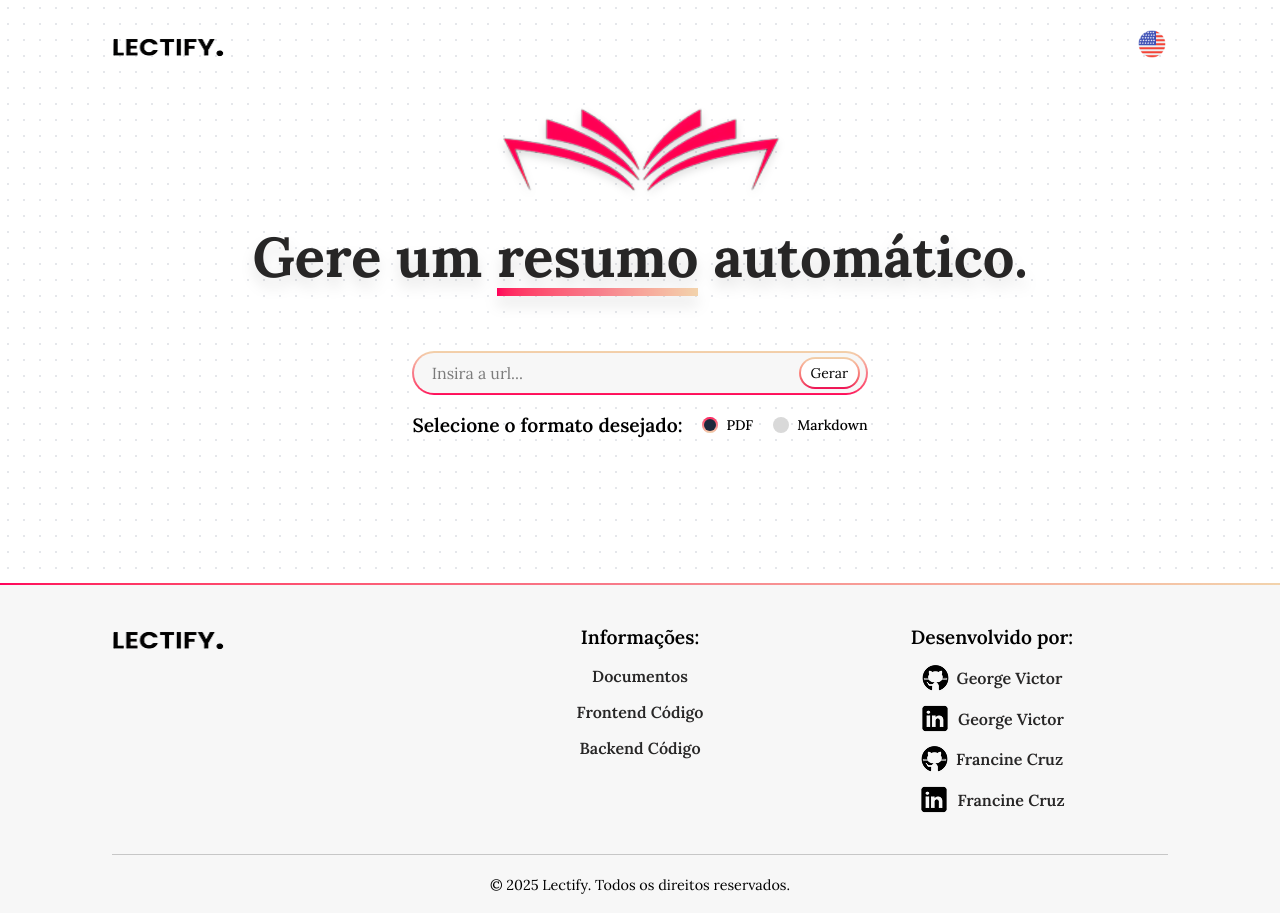
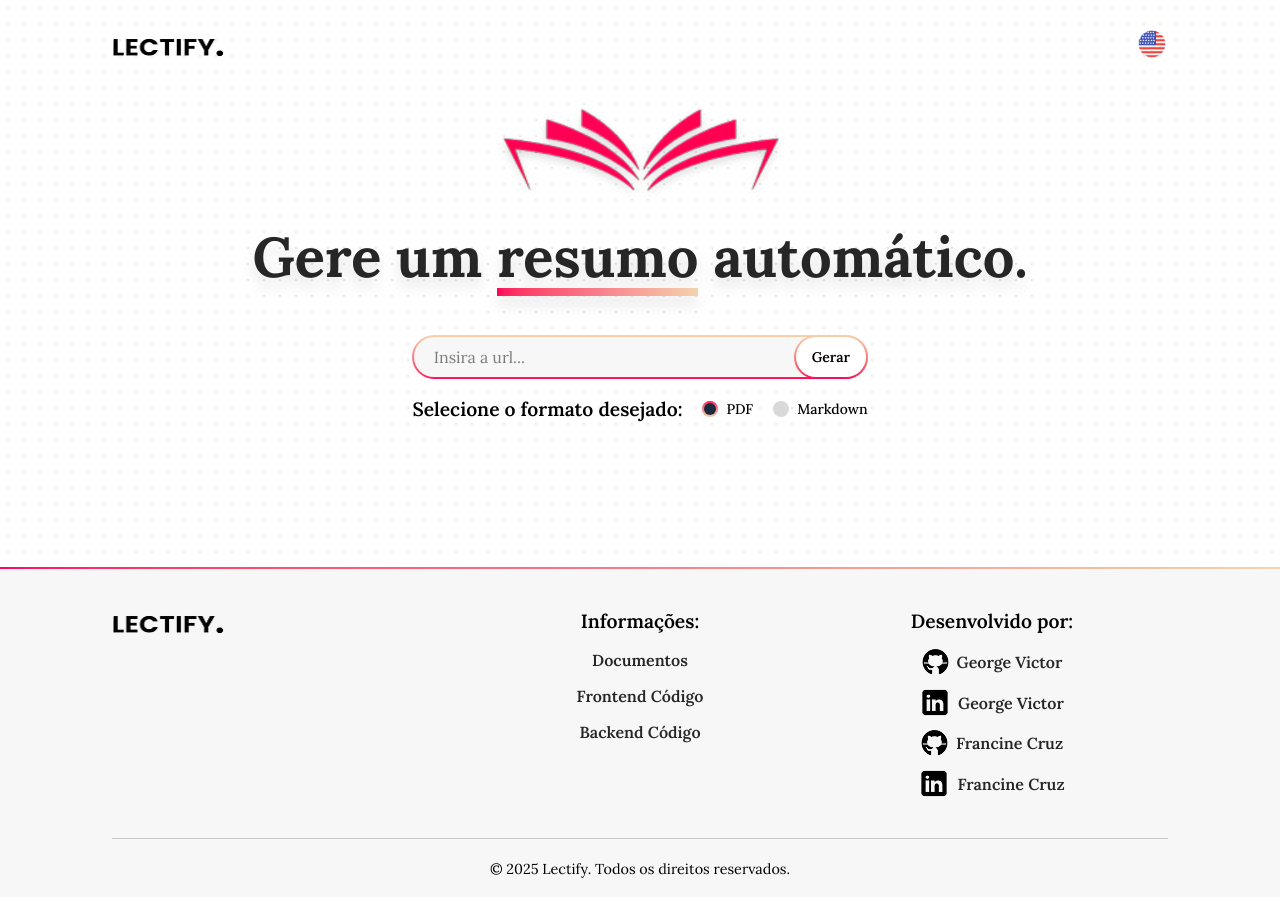
Before and after one commit to Francine02/Lectify, a Next.js app: page /summary in a window 1280 px wide. Built offline with nearby package versions, Linux system fonts and the light colour scheme.

Commit message:
style: change in padding

```diff
--- a/src/components/home/Title.tsx
+++ b/src/components/home/Title.tsx
@@ -2,7 +2,7 @@
 
 export function Title({ title, emphasis, titleContinuation }: TitleProps) {
     return (
-        <h1 className="text-title-phone sm:text-title-tablet md:text-title-md lg:text-title-lg 2xl:text-title-2x1 text-center font-black text-text drop-shadow-xl pb-10">
+        <h1 className="text-title-phone sm:text-title-tablet md:text-title-md lg:text-title-lg 2xl:text-title-2x1 text-center font-black text-text drop-shadow-xl pb-6">
             {title}
             <span className="bg-gradient-to-r from-rosa via-rosa-secundary to-bege bg-[length:100%_0.5rem] bg-no-repeat bg-bottom pb-1"> {emphasis}
             </span>
--- a/src/components/summary/InputUrl.tsx
+++ b/src/components/summary/InputUrl.tsx
@@ -9,16 +9,16 @@
                 <div className="m-3 p-[0.11rem] rounded-full bg-gradient-to-t from-rosa via-rosa-secundary to-bege">
                     <label htmlFor="name" className="sr-only">Name</label>
                     <input
-                        className="p-1.5 md:p-2 placeholder:p-2.5 w-full rounded-full bg-bg-components focus:outline-none"
+                        className=" pl-5 pr-20 py-2 w-full rounded-full bg-bg-components focus:outline-none"
                         type="text"
                         id="name"
                         placeholder={t('hero.page2.url')}
                     />
                 </div>
-                <div className="absolute top-1 md:top-1.5 right-5 p-0.5 rounded-2xl bg-gradient-to-t from-[#FF005B] to-[#F2D3AC]">
+                <div className="absolute h-full top-0 right-3 p-0.5 rounded-full bg-gradient-to-t from-[#FF005B] to-[#F2D3AC]">
                     <button
                         type="button"
-                        className="flex items-center rounded-2xl bg-white py-1 px-2.5 text-center text-sm text-black transition-all shadow-sm hover:shadow cursor-pointer hover:opacity-90 active:opacity-85">
+                        className="flex h-full items-center rounded-full bg-white py-1 px-4 text-center text-sm font-semibold transition-all shadow-sm hover:shadow cursor-pointer hover:opacity-90 active:opacity-85">
                         {t('hero.page2.button')}
                     </button>
                 </div>
```
